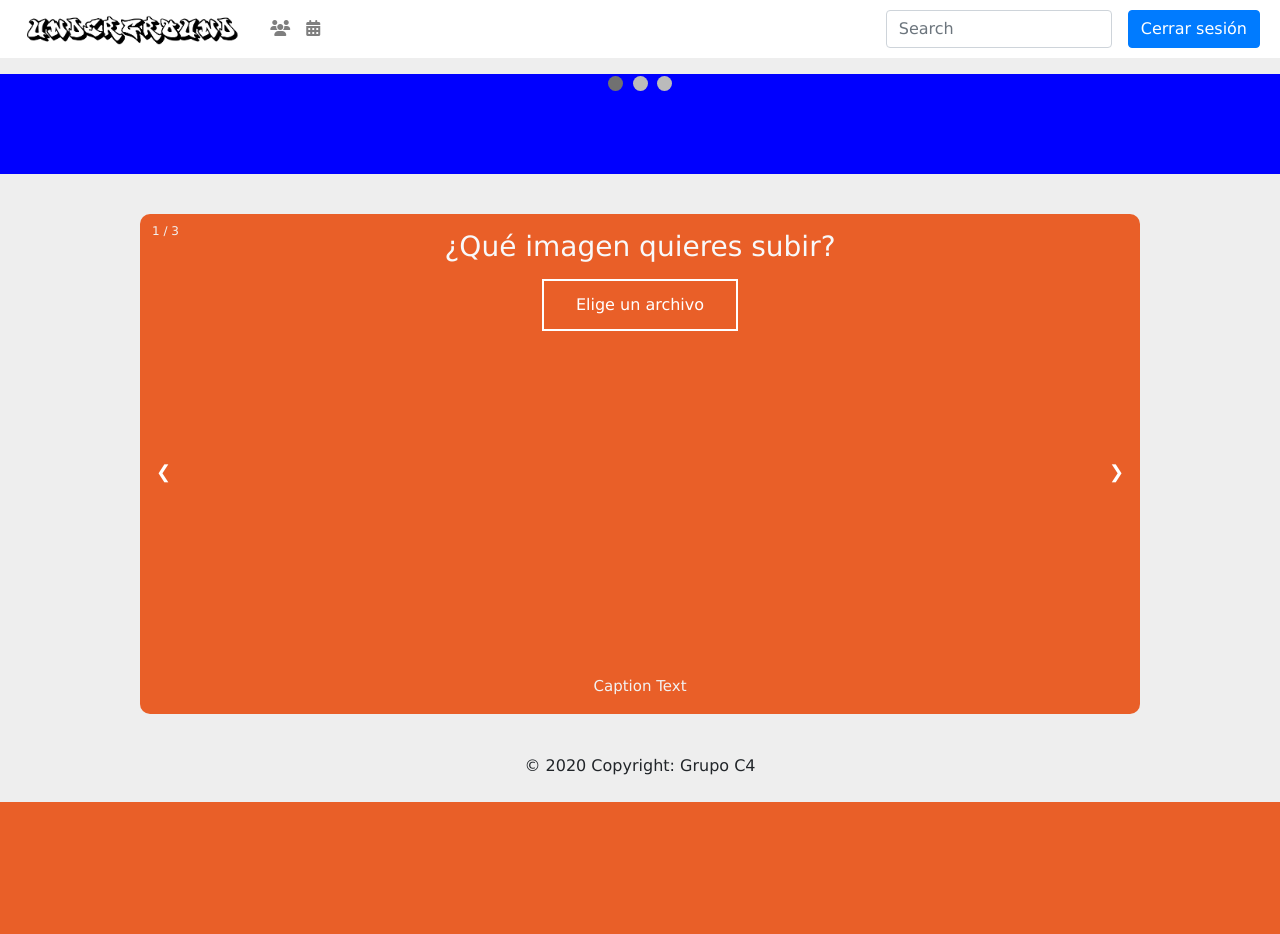
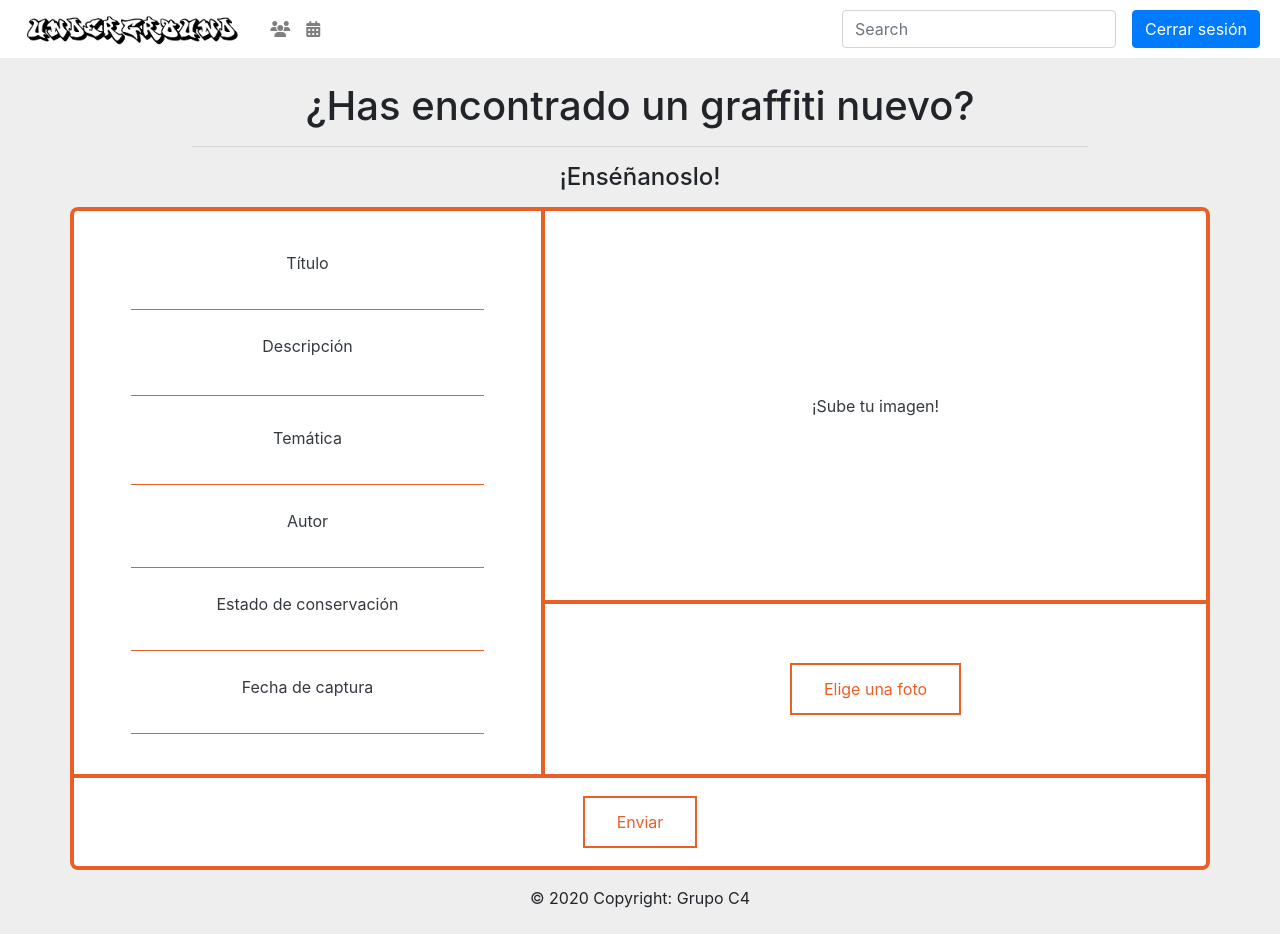
Before and after one commit to juliarobles/graffitisWeb, a Django app: template clienteApp/templates/publicacion_crear.html in a window 1280 px wide. Before the commit the page ends 802 px from the top, so only its background shows below. Run offline with Django 3.2, Linux system fonts and the light colour scheme; the template is opened without the code that fills it, so the values that code supplies are empty; some libraries are stand-ins or nearby versions.

Commit message:
Formulario crear publicacion completo (visual) Falta funcionalidad

```diff
--- a/clienteApp/static/css/publicacion_crear.css
+++ b/clienteApp/static/css/publicacion_crear.css
@@ -1,132 +1,107 @@
-* {box-sizing: border-box}
-body {font-family: Verdana, sans-serif; margin:0}
-.mySlides {display: none}
-img {vertical-align: middle;}
-
-/* Slideshow container */
-.slideshow-container {
-  max-width: 1000px;
-  position: relative;
-  margin: auto;
+:root{
+    --grisbg:  white;
+    --naranja: #e95f28;
+}
+.contenedor-principal{
+    /* height: 500px; */
+    width: 95%;
+    background-color: var(--grisbg);
+    word-break: break-all;
+    /* -webkit-box-shadow: 0px 14px 23px -1px rgba(0,0,0,0.75);
+    -moz-box-shadow: 0px 14px 23px -1px rgba(0,0,0,0.75);
+    box-shadow: 0px 14px 23px -1px rgba(0,0,0,0.75); */
+    border-radius: 8px 8px 8px 8px  ;
 }
 
-/* Next & previous buttons */
-.prev, .next {
-  cursor: pointer;
-  position: absolute;
-  top: 50%;
-  width: auto;
-  padding: 16px;
-  margin-top: -22px;
-  color: white;
-  font-weight: bold;
-  font-size: 18px;
-  transition: 0.6s ease;
-  border-radius: 0 3px 3px 0;
-  user-select: none;
+.informacion{
+    border-radius: 8px 0px 0px 0px;
+    padding: 1rem 0.8rem;
+    text-align: center;
+    border:  solid 4px var(--naranja);
+    border-bottom: 0;
+}
+.muestra-imagen{
+    border-radius: 0px 8px 0px 0px;
+    border:  solid 4px var(--naranja);
+    border-left: 0;
+    padding:  1rem 0.8rem;
+    height: 70%;
+    box-sizing: border-box;
+    min-height: 100px;
 }
 
-/* Position the "next button" to the right */
-.next {
-  right: 0;
-  border-radius: 3px 0 0 3px;
+.boton-imagen{
+    box-sizing: border-box ;
+    height: 30%;
+    padding:  1rem 0.8rem;
+    display: flex;
+    align-items: center;
+    justify-content: center;
+    text-align: center;
+    min-height: 100px;
+    border-right: solid 4px var(--naranja);
+}
+.boton-enviar{
+    border-radius: 0px 0px 8px 8px;
+    color: black;
+    border: none;
+    display: flex;
+    align-items: center;
+    justify-content: center;
+    text-align: center;
+    border:  solid 4px var(--naranja);
+    width: 100%;
+    padding: 10px 0;
 }
 
-/* On hover, add a black background color with a little bit see-through */
-.prev:hover, .next:hover {
-  background-color: rgba(0,0,0,0.8);
+.campo-form{
+    margin: 1.5rem 0px;
+}
+.campo-form label{
+
+}
+.campo-form input, .campo-form textarea{
+    /* background-color: var(--naranja); */
+    background-color: var(--grisbg);
+    color: black;
+    border: none;
+    border-bottom:solid 1px var(--naranja);
+    width: 80%;
+    transition: box-shadow 0.5s ease;
+}
+.campo-form input:focus, .campo-form textarea:focus{
+    -webkit-box-shadow: 0px 0px 3px 0px var(--naranja);
+    -moz-box-shadow: 0px 0px 3px 0px var(--naranja);
+    box-shadow: 0px 0px 3px 0px var(--naranja);
+    outline: none;
+}
+.campo-form textarea:placeholder-shown{
+    height: 30px;
+    resize:none;
+    overflow: hidden;
+    transition: height 1.5s ease;
+}
+.campo-form textarea{
+    /* color: var(--grisbg); */
+
+    resize:none;
+    overflow: hidden;
+    transition: height 1s ease;
 }
 
-/* Caption text */
-.text {
-  color: #f2f2f2;
-  font-size: 15px;
-  padding: 8px 12px;
-  position: absolute;
-  bottom: 8px;
-  width: 100%;
-  text-align: center;
+.campo-form textarea:focus {
+    height: 200px;
+    resize:none;
 }
 
-/* Number text (1/3 etc) */
-.numbertext {
-  color: #f2f2f2;
-  font-size: 12px;
-  padding: 8px 12px;
-  position: absolute;
-  top: 0;
-}
 
-/* The dots/bullets/indicators */
-.dot {
-  cursor: pointer;
-  height: 15px;
-  width: 15px;
-  margin: 0 2px;
-  background-color: #bbb;
-  border-radius: 50%;
-  display: inline-block;
-  transition: background-color 0.6s ease;
-}
-
-.active, .dot:hover {
-  background-color: #717171;
-}
-
-/* Fading animation */
-.fade {
-  -webkit-animation-name: fade;
-  -webkit-animation-duration: 1.5s;
-  animation-name: fade;
-  animation-duration: 1.5s;
-  animation-fill-mode: forwards;
-}
-
-@-webkit-keyframes fade {
-  from {opacity: .4}
-  to {opacity: 1}
-}
-
-@keyframes fade {
-  from {opacity: .4}
-  to {opacity: 1}
-}
-
-/* On smaller screens, decrease text size */
-@media only screen and (max-width: 300px) {
-  .prev, .next,.text {font-size: 11px}
-}
-
-.form-publicacion-1{
-  background-color: #e95f28;
-  width: 100%;
-  height: 500px;
-  border-radius: 10px;
-  margin-top: 40px;
-  padding: 1rem;
-  text-align: center;
-}
-.progreso{
-  width: 100%;
-  height: 100px;
-  background-color: blue;
-  vertical-align: bottom;
-}
-
-.btn-subir-archivo{
-  margin: 5px;
-  border-bottom: 2px solid #FFFFFF;
-}
-.btn-subir-archivo:hover{
-  border: 2px solid #FFFFFF;
-
-}
 .pulse:hover,
 .pulse:focus {
   -webkit-animation: pulse 1s;
   animation: pulse 1s;
   -webkit-box-shadow: 0 0 0 2em rgba(255, 255, 255, 0);
   box-shadow: 0 0 0 2em rgba(255, 255, 255, 0);
+  animation-fill-mode: forwards;
 }
 
 @-webkit-keyframes pulse {
@@ -144,8 +119,8 @@ img {vertical-align: middle;}
 }
 
 .pulse {
-  --color2: #e95f28;
-  --color1: #ffffff;
+  --color1: #e95f28;
+  --color2: #ffffff;
 
 }
 
@@ -155,12 +130,18 @@ button {
   transition: 0.25s;
 }
 
-button:hover,
-button:focus {
+button:hover, button:active {
   border-color: var(--color2);
   color: var(--color2);
-  outline: none;
   background-color: var(--color1);
+}
+button:focus{
+    outline: none;
+
+    -webkit-box-shadow: 0px 3px 8px 3px var(--grisbg);
+    -moz-box-shadow: 0px 3px 8px 3px var(--grisbg);
+    box-shadow: 0px 3px 8px 3px var(--grisbg);
+    /* color: green; */
 }
 
 button {
@@ -171,3 +152,61 @@ button {
   margin: 0.5em;
   padding: 1em 2em;
 }
+
+.Absolute-Center {
+    display: flex;
+    align-items: center;
+    justify-content: center;
+    text-align: center;
+  }
+
+  .zindex1{
+    z-index: 1;
+  }
+  .zindex2{
+    z-index: 2;
+  }
+
+  .imagen-subir{
+    width: 100%;
+    height: 100%;
+    object-fit: cover;
+    overflow: hidden;
+    border-radius:0px 8px 0px 0px ;
+    }
+    @media only screen and (max-width: 767px) {
+        .imagen-subir{
+            border-radius: 8px 8px 0px 0px;
+        }
+    .informacion{
+        border: solid 4px var(--naranja);
+        border-bottom: 0;
+        border-radius: 0;
+    }
+    .muestra-imagen{
+
+        height: auto;
+        border: solid 4px var(--naranja);
+        border-bottom: 0;
+        border-radius: 8px 8px 0px 0px;
+    }
+    .boton-enviar{
+        border-radius: 0px 0px 8px 8px;
+        border: solid 4px var(--naranja);
+    }
+    .boton-imagen{
+        border: solid 4px var(--naranja);
+        border-bottom: 0;
+        border-radius: 0;
+        height: 100px;
+    }
+    .contenedor-principal{
+        display: flex;
+        flex-direction: column;
+    }
+    .info-imagen{
+        order:-1;
+
+        overflow: hidden;
+    }
+  }
--- a/clienteApp/templates/publicacion_crear.html
+++ b/clienteApp/templates/publicacion_crear.html
@@ -1,89 +1,69 @@
 {% extends 'base.html' %}
 
+
 {% block body %}
-
-
 {% load static %}
 <link rel="stylesheet" type="text/css" href="{% static 'css/publicacion_crear.css' %}">
-
-    <div class="progreso">
-      <div style="text-align:center">
-        <span class="dot" onclick="currentSlide(1)"></span>
-        <span class="dot" onclick="currentSlide(2)"></span>
-        <span class="dot" onclick="currentSlide(3)"></span>
+<form action="">
+    <div class="text-center py-2">
+        <h1>¿Has encontrado un graffiti nuevo?</h1>
+        <hr width="70%">
+        <h4>¡Enséñanoslo!</h4>
+    </div>
+    <div class="container contenedor-principal text-dark">
+        <div class="row">
+          <div class="col-12 col-md-5 informacion">
+            <!-- Informacion sobre la foto -->
+            <div class="campo-form">
+                <label for="titulo">Título</label> <br>
+                <input type="text" name="titulo" id="titulo">
+            </div>
+            <div class="campo-form">
+                <label for="descripcion">Descripción</label><br>
+                <textarea oninput='this.style.height = "";this.style.height = this.scrollHeight + "px"' placeholder=" " type="textarea" name="descripcion" id="descripcion"  cols="40"></textarea>
+            </div>
+            <div class="campo-form">
+                <label for="tematica">Temática</label> <br>
+                <input type="text" name="tematica" id="tematica">
+            </div>
+            <div class="campo-form">
+                <label for="autor">Autor</label> <br>
+                <input type="text" name="autor" id="autor">
+            </div>
+            <div class="campo-form">
+                <label for="Estado conservacion">Estado de conservación</label> <br>
+                <input type="text" name="Estado conservacion" id="Estado conservacion">
+            </div>
+            <div class="campo-form">
+                <label for="fecha_captura">Fecha de captura</label> <br>
+                <input type="text" name="fecha_captura" id="fecha_captura">
             </div>
           </div>
-
-    <div class="slideshow-container text-light">
-
-      <div class="mySlides fade">
-        <div class="numbertext">1 / 3</div>
-          <div class="form-publicacion-1">
-            <h3>¿Qué imagen quieres subir?</h3>
-              <div class="text-center" >
+          <div class="col-12 col-md-7 info-imagen">
+            <div class="row muestra-imagen  Absolute-Center p-0 ">
+                <div class="zindex1 position-absolute">¡Sube tu imagen!</div>
+                <img id="imagen-mostrar"  class="zindex2 imagen-subir" src="#" hidden/>            </div>
+            <div class="row boton-imagen ">
+                <input id="subir-archivo" type='file' onchange="readURL(this);" hidden />
+                  <button onclick="clicar_input()" type="button" class="pulse"  >Elige una foto</button>
                 </div>
-            <input id="subir-archivo" type='file' onchange="readURL(this);" hidden />
-            <label for="subir-archivo">
-              <button  class="pulse" >Elige un archivo</button>
-            </label>
-            <img id="imagen-mostrar" src="#"  onerror="this.style.display='none'"/>
             </div>
-        <!-- <img src="https://www.dzoom.org.es/wp-content/uploads/2017/07/seebensee-2384369-810x540.jpg" style="width:100%"> -->
-        <div class="text">Caption Text</div>
+            <div class="boton-enviar">
+                <button  type="submit" class="pulse"  >Enviar</button>
           </div>
 
-      <div class="mySlides fade">
-        <div class="numbertext">2 / 3</div>
-        <!-- <img src="https://concepto.de/wp-content/uploads/2015/03/paisaje-e1549600034372.jpg" style="width:100%"> -->
-        <div class="form-publicacion-1">
+        </div>
+      </div>
+</form>
+<script>
 
-        </div>
-        <div class="text">Caption Two</div>
-      </div>
+    function clicar_input(){
+        $("#subir-archivo").click();
+        $(this).blur();
+    }
+    function resize (){
 
-      <div class="mySlides fade">
-        <div class="numbertext">3 / 3</div>
-        <div class="form-publicacion-1">
-
-        </div>
-        <!-- <img src="https://i.blogs.es/e32e91/trucos-enfocar-fotografia-paisaje-01/1366_2000.jpg" style="width:100%"> -->
-        <div class="text">Caption Three</div>
-      </div>
-
-    <a class="prev" onclick="plusSlides(-1)">&#10094;</a>
-    <a class="next" onclick="plusSlides(1)">&#10095;</a>
-
-    </div>
-    <br>
-
-
-
-    <script>
-    var slideIndex = 1;
-    showSlides(slideIndex);
-
-    function plusSlides(n) {
-      showSlides(slideIndex += n);
-    }
-
-    function currentSlide(n) {
-      showSlides(slideIndex = n);
-    }
-
-    function showSlides(n) {
-      var i;
-      var slides = document.getElementsByClassName("mySlides");
-      var dots = document.getElementsByClassName("dot");
-      if (n > slides.length) {slideIndex = 1}
-      if (n < 1) {slideIndex = slides.length}
-      for (i = 0; i < slides.length; i++) {
-          slides[i].style.display = "none";
-      }
-      for (i = 0; i < dots.length; i++) {
-          dots[i].className = dots[i].className.replace(" active", "");
-      }
-      slides[slideIndex-1].style.display = "block";
-      dots[slideIndex-1].className += " active";
+        $(this).height(0).height(this.scrollHeight);
     }
     function readURL(input) {
         if (input.files && input.files[0]) {
@@ -92,13 +72,12 @@
           reader.onload = function (e) {
             $('#imagen-mostrar')
             .attr('src', e.target.result)
-          .width(150)
-          .height(200);
+            .removeAttr('hidden');
+
           };
 
           reader.readAsDataURL(input.files[0]);
         }
       }
 </script>
-
 {% endblock body %}
```
Also changed, not shown: clienteApp/static/images/camera-solid.svg (added). Lines whose indentation alone changed are shown as unchanged.
